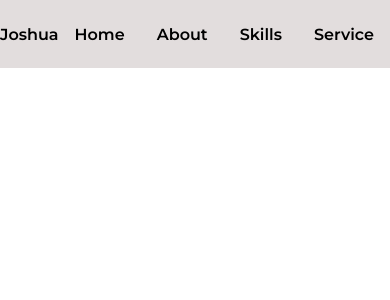
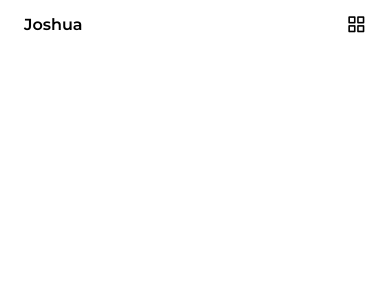
Before and after one commit to Looking120/portfolio, a React (Create React App) app: page / in a window 390 px wide. Shown: the top 300 px of the page. Built offline with nearby package versions, Linux system fonts and the light colour scheme.

Commit message:
changement

```diff
--- a/package.json
+++ b/package.json
@@ -34,5 +34,8 @@
       "last 1 firefox version",
       "last 1 safari version"
     ]
+  },
+  "devDependencies": {
+    "sass": "^1.77.2"
   }
 }
--- a/src/App.css
+++ b/src/App.css
@@ -170,3 +170,21 @@
   display: inline-block;
   align-items: center;
 }
+
+/*------ for large device ----------*/
+
+@media screen and (max-width: 992px){
+  .container{
+    margin-left: var(--mb-1-5);
+    margin-right: var(--mb-1-5);
+  }
+}
+
+/*------ for small device ----------*/
+
+@media screen and (max-width: 350px){
+  .container{
+    margin-left: var(--mb-1);
+    margin-right: var(--mb-1);
+  }
+}
--- a/src/components/header/Header.jsx
+++ b/src/components/header/Header.jsx
@@ -1,14 +1,18 @@
-import React from 'react';
-import './header.css';
+import React, { useState } from 'react';
+import styles from './header.css';
 
 const Header = () => {
+
+    const[toggle, showMenu] = useState(false);
+
     return (
-        <div className="header">
+        <div className={styles.header}>
             <nav className="nav container">
 
                 <a href="index.html" className="nav-logo">Joshua</a>
 
-                <div className="nav-menu">
+                <div className={toggle ?  "nav-menu show-menu" : "nav-menu"}>
+
                     <ul className="nav-list grid">
                         <li className="nav-items">
                             <a href="" className="nav-link">
@@ -48,9 +52,9 @@ const Header = () => {
                         </li>
                     </ul>
 
-                    <i class="uil uil-times-circle nav-close"></i>
+                    <i class="uil uil-times-circle nav-close" onClick={() => showMenu(!toggle)}></i>
                 </div>
-                <div className="nav-toggle">
+                <div className="nav-toggle" onClick={() => showMenu(!toggle)}>
                     <i class="uil uil-apps"></i>
                 </div>
             </nav>
--- a/src/components/header/header.css
+++ b/src/components/header/header.css
@@ -1,10 +1,12 @@
+/* Header.module.css */
+
 .header{
     width: 100%;
     position: fixed;
     top: 0;
     left: 0;
     z-index: var(--z-fixed);
-    background-color:  var(--container-color);
+    background-color: var(--body-color);
 }
 
 .nav{
@@ -37,12 +39,78 @@
     transition: .3s;
 }
 .nav-link:hover{
-    color: rgb(110, 35, 119) ;
+    color: rgb(110, 35, 119);
 }
-
+.nav-close:hover{
+    color: var(--title-color-dark);
+}
 .nav-close,
 .nav-icons,
 .nav-toggle{
     display: none;
+}
 
+/* For large devices */
+@media screen and (max-width: 768px){
+    .header{
+        top: initial;
+        bottom: 0;
+    }
+
+    .nav{
+        height: var(--header-height);
+    }
+
+    .nav-menu{
+        position: fixed;
+        bottom: -100%;
+        left: 0;
+        width: 100%;
+        background-color: var(--body-color);
+        padding: 2rem 1.5rem 4rem;
+        border-radius: 1.5rem 1.5rem 0 0;
+        box-shadow: 0 -1px 4px rgba(0, 0, 0, 0.15);
+        transition: .3s;
+    }
+
+    .show-menu{
+        bottom: 0;
+    }
+
+    .nav-list{
+        display: grid;
+        grid-template-columns: repeat(3, 1fr);
+        gap: 2rem;
+    }
+    .nav-icons{
+        font-size: 1.2rem;
+    }
+    .nav-close{
+        position: absolute;
+        right: 1.3rem;
+        font-size: 1.5rem;
+        cursor: pointer;
+        bottom: .5rem;
+        color: var(--title-color);
+    }
+    .nav-toggle{
+        font-size: 1.2rem;
+        cursor: pointer;
+    }
+
+    .nav-icons,
+    .nav-close,
+    .nav-toggle{
+        display: block;
+    }
 }
+
+/* For small devices */
+@media screen and (max-width: 768px){
+    .nav-menu{
+        padding: 1.5rem .5rem 3rem;
+    }
+    .nav-list{
+        column-gap: 0;
+    }
+}
```
Also changed, not shown: src/components/home/Home.jsx (added), src/components/home/home.css (added), 1 other file (tests, documents, lock files or other folders).
